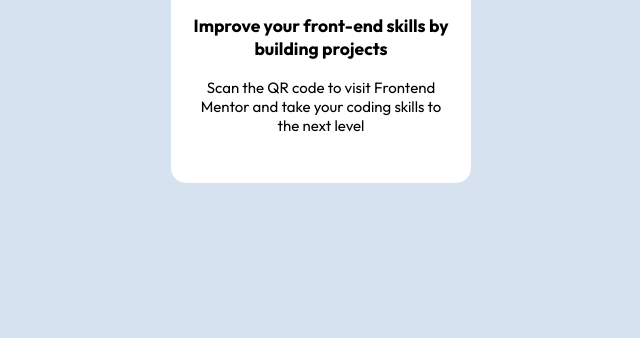
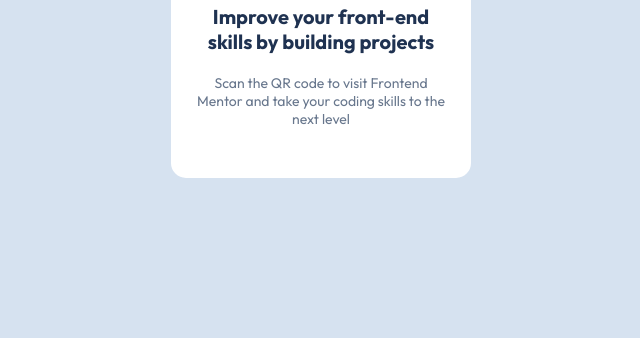
Before and after one commit to ajmir024/Frontend-mentor-starting-challange, a plain HTML site: page index.html in a window 1280 px wide. Shown: the part 462-800 px from the top of the page, without its empty margins (319-959 px from the left). Drawn offline with Linux system fonts and the light colour scheme.

Commit message:
Update css.css
Added missing part

```diff
--- a/css.css
+++ b/css.css
@@ -8,7 +8,7 @@
     display:flex;
     flex-direction:column;
     width:300px;
-    height:490px;
+    height:480px;
     background-color:hsl(0,0%,100%);
     justify-content:center;
     position:absolute;
@@ -26,7 +26,7 @@
     height:270px;
     align-self:center;
     justify-self:center;
-    padding-top:0;
+    padding-top:20;
     margin-top:0;
     border-radius:10px;
 }
@@ -39,10 +39,15 @@
 
 .text p{
     font-weight:400;
+    font-size:14px;
+    color:hsl(216, 15%, 48%);
 }
 
 .text h3{
     font-weight:700;
+    margin-top:0;
+    font-size:20px;
+    color:hsl(218, 44%, 22%);
 }
 
 @media(min-width:375){
```
